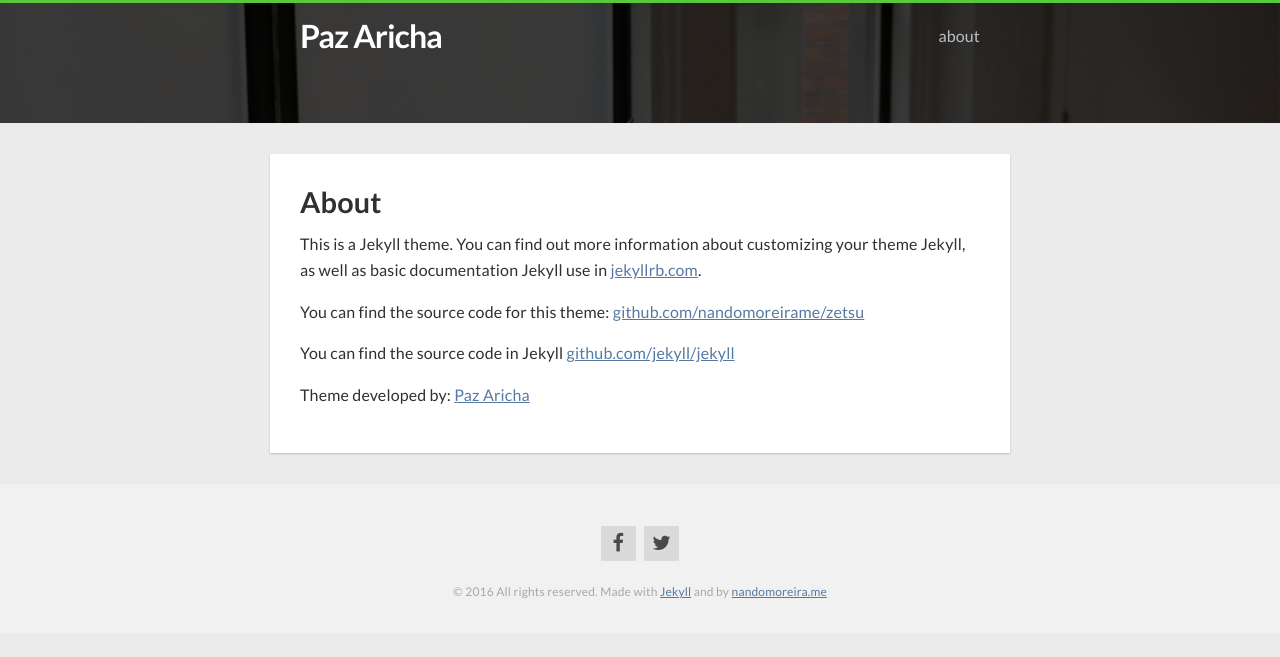
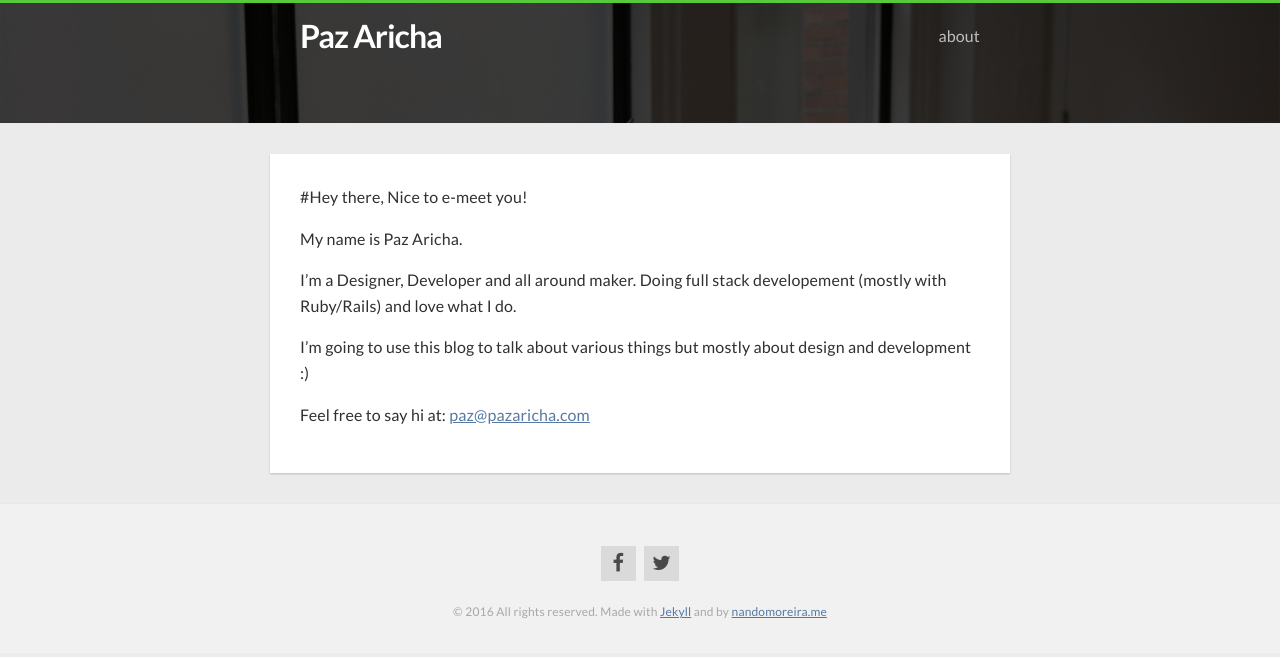
Before and after one commit to pazaricha/pazaricha.github.io, a Jekyll site: the page built from about.md, in a window 1280 px wide. Shown: the top 657 px of the page. Built offline with Jekyll 4.4.1, drawn with Linux system fonts in a browser that asks for light colours; nearby versions of some CDN libraries.

Commit message:
done with about page

```diff
--- a/_config.yml
+++ b/_config.yml
@@ -26,4 +26,4 @@ sass:
 
 # Build settings
 markdown  : kramdown
-permalink : /:title/
+permalink : /:year/:title/
--- a/_includes/post.html
+++ b/_includes/post.html
@@ -2,11 +2,11 @@
   <header class="post-header">
     <h1><a class="post-link" href="{{ post.url | prepend: site.baseurl }}">{{ post.title }}</a></h1>
     <span class="post-meta">
-      <time class="post-date" datetime="{{ page.date | date:"%Y-%m-%d" }}">{{ post.date | date: "%b %-d, %Y" }}</time>
-      <span class="post-author">by {{ site.author.name }}</span>
+      <!-- <time class="post-date" datetime="{{ page.date | date:"%Y-%m-%d" }}">{{ post.date | date: "%b %-d, %Y" }}</time> -->
+      <!-- <span class="post-author">by {{ site.author.name }}</span> -->
     </span>
   </header>
   <div class="post-content">
-    {{ post.content | strip_html | truncatewords: 30 }} <a href="{{ post.url | prepend: site.baseurl }}" class="readmore">Read more &raquo;</a>
+    {{ post.content | strip_html | truncatewords: 100 }} <a href="{{ post.url | prepend: site.baseurl }}" class="readmore">Read more &raquo;</a>
   </div>
 </article>
--- a/_layouts/post.html
+++ b/_layouts/post.html
@@ -6,8 +6,8 @@ slug: single
   <header class="post-header">
     <h1 class="post-title">{{ page.title }}</h1>
     <span class="post-meta">
-      <time class="post-date" datetime="{{ page.date | date:"%Y-%m-%d" }}">{{ page.date | date: "%b %-d, %Y" }}</time>
-      <span class="post-author">by {{ site.author.name }}</span>
+      <!-- <time class="post-date" datetime="{{ page.date | date:"%Y-%m-%d" }}">{{ page.date | date: "%b %-d, %Y" }}</time> -->
+      <!-- <span class="post-author">by {{ site.author.name }}</span> -->
     </span>
   </header>
 
--- /dev/null
+++ b/_layouts/titleless_page.html
@@ -0,0 +1,8 @@
+---
+layout: default
+---
+<article class="post container card">
+  <div class="post-content">
+    {{ content }}
+  </div>
+</article>
--- a/_sass/_layout.scss
+++ b/_sass/_layout.scss
@@ -168,6 +168,7 @@
       // text-transform: uppercase;
       line-height: 1.3em;
       font-size: 1.8rem;
+      text-transform: capitalize;
     }
 
     a {
--- a/about.md
+++ b/about.md
@@ -1,14 +1,15 @@
 ---
-layout: page
+layout: titleless_page
 title: About
 permalink: /about/
 slug: about
 ---
+#Hey there, Nice to e-meet you!
 
-This is a Jekyll theme. You can find out more information about customizing your theme Jekyll, as well as basic documentation Jekyll use in [jekyllrb.com](http://jekyllrb.com/).
+My name is Paz Aricha.
 
-You can find the source code for this theme: [github.com/nandomoreirame/zetsu]({{ site.github }})
+I'm a Designer, Developer and all around maker. Doing full stack developement (mostly with Ruby/Rails) and love what I do.
 
-You can find the source code in Jekyll [github.com/jekyll/jekyll](https://github.com/jekyll/jekyll)
+I'm going to use this blog to talk about various things but mostly about design and development :)
 
-Theme developed by: [{{ site.author.name }}]({{ site.author.url }})
+Feel free to say hi at: <paz@pazaricha.com>
```
Also changed, not shown: _drafts/2012-05-21-how-to-turn-an-unproductive-day-into-a-day-well-spent.md (added, +37 -0 lines).
